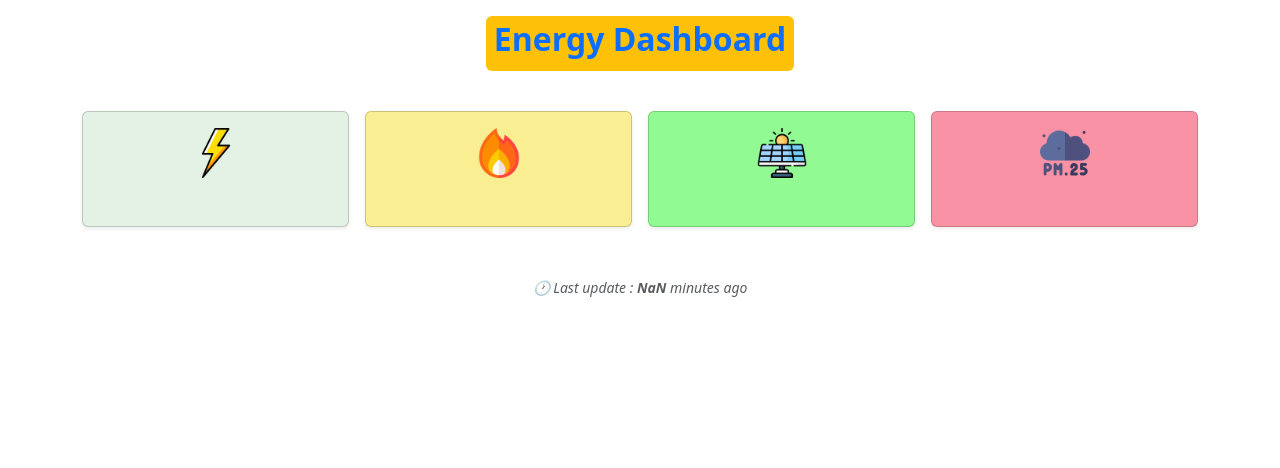
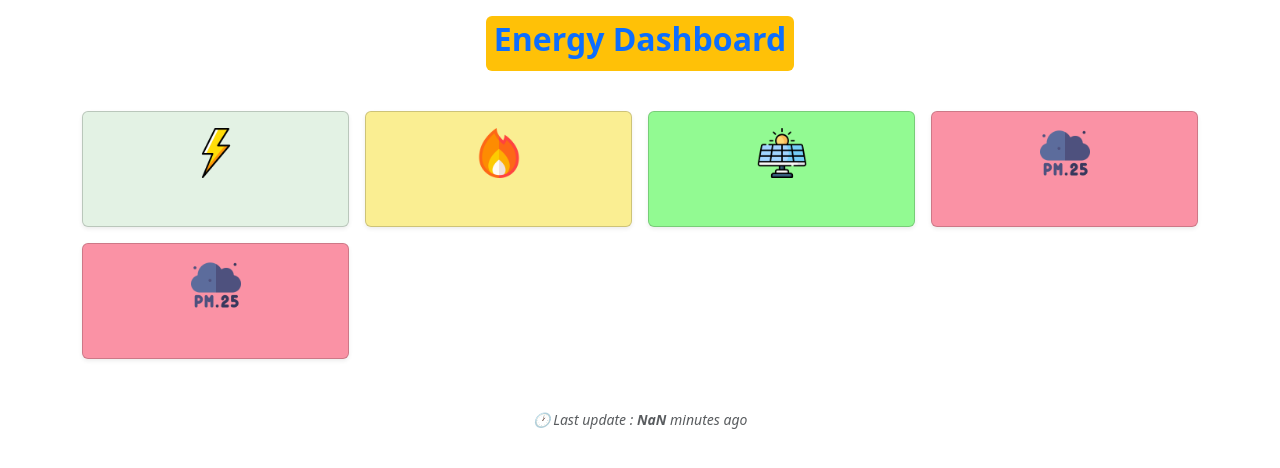
Before and after one commit to hro-ict/energie-dashboard, a React (Create React App) app: page / in a window 1280 px wide. Shown: the top 468 px of the page. Built offline with nearby package versions, Linux system fonts and the light colour scheme; no server answers; the database is empty.

Commit message:
sds011 eklendi

```diff
--- a/src/App.js
+++ b/src/App.js
@@ -19,6 +19,8 @@ function App() {
   const [week_gaz, setWeekgaz]= useState([])
   const[week_return, setWeekreturn]= useState([])
   const [pm25_data, setPM25Data]= useState([])
+   const [sds011_pm25Data, setsds011_pm25Data]= useState([])
+   //const [sds011_pm10Data, setsds011_pm10Data]= useState([])
 
 
 useEffect(() => {
@@ -32,6 +34,7 @@ useEffect(() => {
   const refElektrik = doc(db, "p1", "week_elektrik");
   const refGaz = doc(db, "p1", "week_gaz");
   const refPM25 = doc(db, "p1", "pm2.5");
+  const refSDS011PM25= doc(db, "p1", "sds011_pm25");
 
   const refReturn = doc(db, "p1", "week_return");
 
@@ -138,6 +141,25 @@ updatedData_return.forEach(obj => {
     }
   });
 
+
+//sds011 pm25
+
+ const unsubSDS011PM25 = onSnapshot(refSDS011PM25, (snapshot) => {
+    console.log("PM25 snapshot:", snapshot);
+    if (snapshot.exists()) {
+      const data_sds011pm25 = snapshot.data()
+      console.log("PM25:", data_sds011pm25.value);
+      setsds011_pm25Data(data_sds011pm25);
+
+
+    } else {
+      console.log("PM25 verisi bulunamadı");
+    }
+  });
+
+
+
+
   // cleanup
   return () => {
     unsubToday();
@@ -145,6 +167,7 @@ updatedData_return.forEach(obj => {
     unsubGaz();
     unsubReturn();
     unsubPM25();
+    unsubSDS011PM25();
   };
 }, []);
 
@@ -157,6 +180,7 @@ updatedData_return.forEach(obj => {
         gasData = {week_gaz}
         returnData= {week_return}
          pm25Data={pm25_data}
+         sds011_pm25Data= {sds011_pm25Data}
 
         />
     </div>
--- a/src/components/P1.js
+++ b/src/components/P1.js
@@ -10,7 +10,7 @@ import CanvasJSReact from "../canvas/canvas"
 
 const CanvasJSChart = CanvasJSReact.CanvasJSChart;
 
-const UtilityDashboard = React.memo(({ data, electricityData, gasData, returnData, pm25Data }) => {
+const UtilityDashboard = React.memo(({ data, electricityData, gasData, returnData, pm25Data, sds011_pm25Data }) => {
 
 
 
@@ -132,6 +132,27 @@ const UtilityDashboard = React.memo(({ data, electricityData, gasData, returnDat
              <div className="fw-bold h2 mt-4">{pm25Data.value}</div>
 
             </div>
+
+
+
+          </div>
+
+             <div className="col-6 col-md-3">
+            <div className="card p-3 shadow-sm text-center d-flex justify-content-center align-items-center"
+                  style={{ cursor: "pointer", backgroundColor: 'rgba(245, 39, 77, 0.5)' }}
+            >
+
+              <img src={pm25} alt="Açıklama" width={50} height={50} />
+
+              {/* <div className="text-small ">Tarife</div> */}
+             <div className="fw-bold h2 mt-4">{sds011_pm25Data.value}</div>
+
+             <span>{sds011_pm25Data.time}</span>
+
+            </div>
+
+
+
           </div>
         </div>
       ) : (
```
